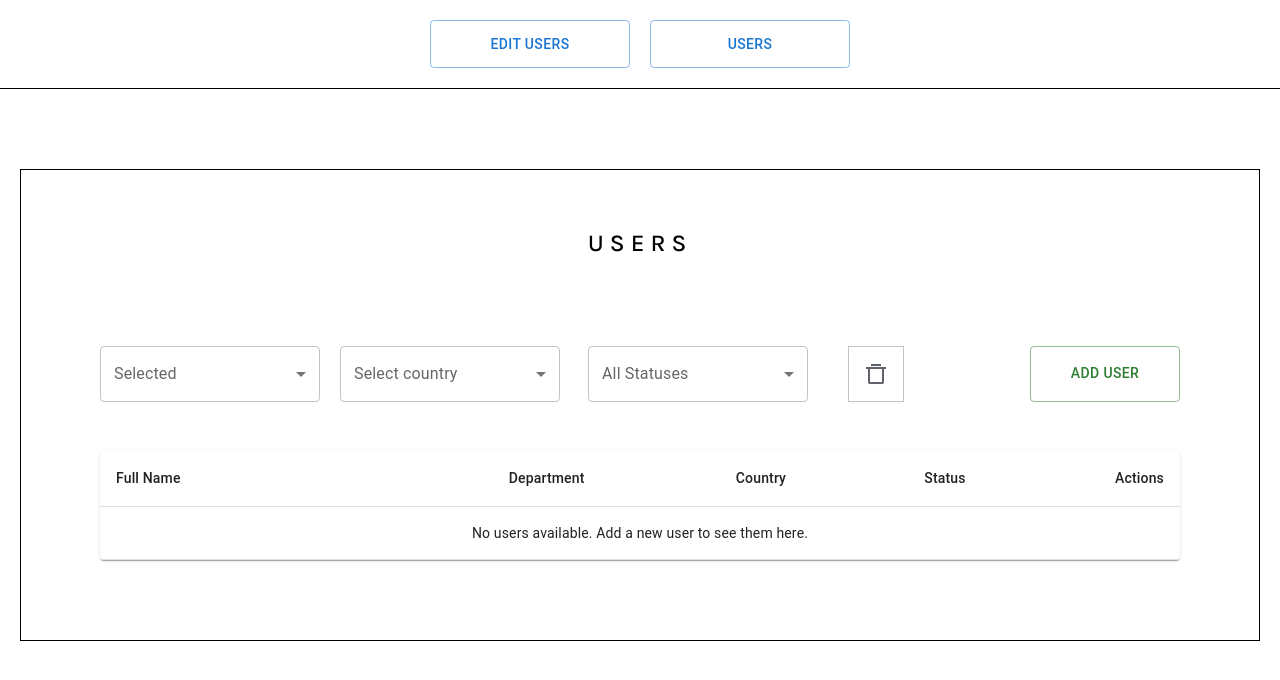
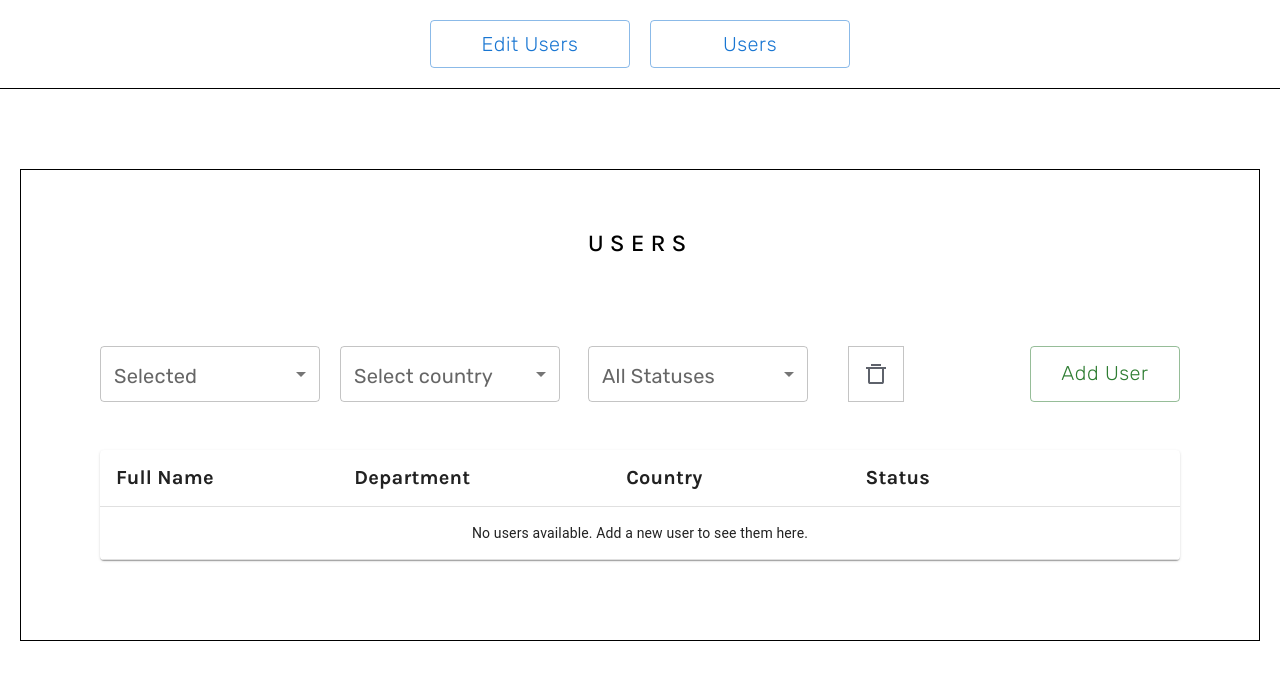
Before and after one commit to serg-hourwitz/users_control, a React (Vite) app: page / in a window 1280 px wide. Shown: the top 680 px of the page. Built offline with nearby package versions, Linux system fonts and the light colour scheme.

Commit message:
added styles

```diff
--- a/src/components/Checkbox/Checkbox.jsx
+++ b/src/components/Checkbox/Checkbox.jsx
@@ -45,7 +45,16 @@ const MultipleSelectCheckmarks = forwardRef((props, ref) => {
   return (
     <div>
       <FormControl sx={{ m: 0, width: 220 }}>
-        <InputLabel id="demo-multiple-checkbox-label">Selected</InputLabel>
+        <InputLabel
+          id="demo-multiple-checkbox-label"
+          sx={{
+            fontFamily: 'var(--f-primary)',
+            fontSize: 'var(--fs-less)',
+            fontWeight: 'var(--fw-reg)',
+          }}
+        >
+          Selected
+        </InputLabel>
         <Select
           labelId="demo-multiple-checkbox-label"
           id="demo-multiple-checkbox"
--- a/src/components/EditUsersButtons/EditUsersButtons.jsx
+++ b/src/components/EditUsersButtons/EditUsersButtons.jsx
@@ -7,14 +7,28 @@ const EditUsersButtons = ({ onUndo, onSave }) => {
       <Buttons
         variant="outlined"
         color="error"
-        sx={{ width: 100, height: 48 }}
+        sx={{
+          width: 100,
+          height: 48,
+          fontSize: 'var(--fs-less)',
+          fontWeight: 'var(--fw-light)',
+          textTransform: 'none',
+          fontFamily: 'var(--f-primary)',
+        }}
         title="Undo"
         onClick={onUndo} // Attach the Undo handler
       />
+
       <Buttons
         variant="outlined"
         color="success"
-        sx={{ width: 200 }}
+        sx={{
+          width: 200,
+          fontSize: 'var(--fs-less)',
+          fontWeight: 'var(--fw-light)',
+          textTransform: 'none',
+          fontFamily: 'var(--f-primary)',
+        }}
         title="Save"
         onClick={onSave} // Attach the Save handler
       />
--- a/src/components/Header/Header.jsx
+++ b/src/components/Header/Header.jsx
@@ -7,14 +7,28 @@ const Header = ({ onEditClick, onUsersClick }) => {
       <div className={styles.buttons}>
         <Button
           variant="outlined"
-          style={{ width: 200, height: 48 }}
+          style={{
+            width: 200,
+            height: 48,
+            fontFamily: 'var(--f-primary)',
+            fontSize: 'var(--fs-less)',
+            fontWeight: 'var(--fw-light)',
+            textTransform: 'none',
+          }}
           onClick={onEditClick}
         >
           Edit Users
         </Button>
         <Button
           variant="outlined"
-          style={{ width: 200, height: 48 }}
+          style={{
+            width: 200,
+            height: 48,
+            fontFamily: 'var(--f-primary)',
+            fontSize: 'var(--fs-less)',
+            fontWeight: 'var(--fw-light)',
+            textTransform: 'none',
+          }}
           onClick={onUsersClick}
         >
           Users
--- a/src/components/Input/Input.jsx
+++ b/src/components/Input/Input.jsx
@@ -9,10 +9,17 @@ const Input = ({ sx, placeholder, value, onChange }) => {
         label="Full Name"
         margin="normal"
         variant="outlined"
-        type='text'
+        type="text"
         placeholder={placeholder}
         value={value || ''} // Ensure a defined value is passed
         onChange={onChange} // Pass the onChange handler
+        InputLabelProps={{
+          sx: {
+            fontSize: 'var(--fs-less)',
+            fontWeight: 'var(--fw-reg)',
+            fontFamily: 'var(--f-primary)',
+          },
+        }}
       />
     </>
   );
--- a/src/components/Modal/Modal.jsx
+++ b/src/components/Modal/Modal.jsx
@@ -60,7 +60,14 @@ export default function BasicModal({ open, handleClose, addUser }) {
           id="modal-modal-title"
           variant="h6"
           component="h2"
-          sx={{ textAlign: 'center', marginBottom: 6, letterSpacing: 6 }}
+          sx={{
+            textAlign: 'center',
+            marginBottom: 6,
+            letterSpacing: 6,
+            fontFamily: 'var(--f-secondary)',
+            fontSize: 'var(--fw-sub)',
+            fontWeight: 'var(--fs-med)',
+          }}
         >
           ADD USER
         </Typography>
@@ -94,14 +101,28 @@ export default function BasicModal({ open, handleClose, addUser }) {
           <Buttons
             variant="outlined"
             color="error"
-            sx={{ width: 100, height: 48 }}
+            sx={{
+              width: 100,
+              height: 48,
+              fontFamily: 'var(--f-primary)',
+              fontSize: 'var(--fw-light)',
+              fontWeight: 'var(--fs-extra-small)',
+              textTransform: 'none',
+            }}
             title="Cancel"
             onClick={handleClose}
           />
           <Buttons
             variant="outlined"
             color="success"
-            sx={{ width: 150, height: 48 }}
+            sx={{
+              width: 150,
+              height: 48,
+              fontFamily: 'var(--f-primary)',
+              fontSize: 'var(--fw-light)',
+              fontWeight: 'var(--fs-extra-small)',
+              textTransform: 'none',
+            }}
             title="Add"
             onClick={handleAddUser}
           />
--- a/src/components/Select/Select.jsx
+++ b/src/components/Select/Select.jsx
@@ -14,7 +14,16 @@ const CustomSelect = ({
 }) => {
   return (
     <FormControl sx={{ m: 1, minWidth: 220, ...sx }}>
-      <InputLabel id={`${label}-label`}>{label}</InputLabel>
+      <InputLabel
+        id={`${label}-label`}
+        sx={{
+          fontFamily: 'var(--f-primary)',
+          fontSize: 'var(--fs-less)',
+          fontWeight: 'var(--fw-reg)',
+        }}
+      >
+        {label}
+      </InputLabel>
       <Select
         labelId={`${label}-label`}
         id={`${label}-select`}
--- a/src/components/Table/Table.jsx
+++ b/src/components/Table/Table.jsx
@@ -19,11 +19,56 @@ export default function BasicTable({ users, setUsers }) {
       <Table sx={{ minWidth: 650 }} aria-label="user table">
         <TableHead>
           <TableRow>
-            <TableCell>Full Name</TableCell>
-            <TableCell align="right">Department</TableCell>
-            <TableCell align="right">Country</TableCell>
-            <TableCell align="right">Status</TableCell>
-            <TableCell align="right">Actions</TableCell>
+            <TableCell
+              sx={{
+                fontFamily: 'var(--f-secondary)',
+                fontWeight: 'var(--fw-bold)',
+                fontSize: 'var(--fs-less)',
+              }}
+            >
+              Full Name
+            </TableCell>
+            <TableCell
+              align="left"
+              sx={{
+                fontFamily: 'var(--f-secondary)',
+                fontWeight: 'var(--fw-bold)',
+                fontSize: 'var(--fs-less)',
+              }}
+            >
+              Department
+            </TableCell>
+            <TableCell
+              align="left"
+              sx={{
+                fontFamily: 'var(--f-secondary)',
+                fontWeight: 'var(--fw-bold)',
+                fontSize: 'var(--fs-less)',
+              }}
+            >
+              Country
+            </TableCell>
+            <TableCell
+              align="center"
+              sx={{
+                fontFamily: 'var(--f-secondary)',
+                fontWeight: 'var(--fw-bold)',
+                fontSize: 'var(--fs-less)',
+              }}
+            >
+              Status
+            </TableCell>
+            <TableCell
+              align="right"
+              sx={{
+                fontFamily: 'var(--f-secondary)',
+                fontWeight: 'var(--fw-bold)',
+                fontSize: 'var(--fs-less)',
+                color: 'var(--c-white)',
+              }}
+            >
+              Actions
+            </TableCell>
           </TableRow>
         </TableHead>
         <TableBody>
@@ -36,13 +81,48 @@ export default function BasicTable({ users, setUsers }) {
           ) : (
             users.map((user, index) => (
               <TableRow key={index}>
-                <TableCell component="th" scope="row">
+                <TableCell
+                  component="th"
+                  scope="row"
+                  sx={{
+                    fontFamily: 'var(--f-primary)',
+                    fontWeight: 'var(--fw - reg)',
+                    fontSize: 'var(--fs-less)',
+                  }}
+                >
                   {user.name}
                 </TableCell>
-                <TableCell align="right">{user.department}</TableCell>
-                <TableCell align="right">{user.country}</TableCell>
-                <TableCell align="right">{user.status}</TableCell>
-                <TableCell align="right">
+                <TableCell
+                  align="left"
+                  sx={{
+                    fontFamily: 'var(--f-primary)',
+                    fontWeight: 'var(--fw-light)',
+                    fontSize: 'var(--fs-less)',
+                  }}
+                >
+                  {user.department}
+                </TableCell>
+                <TableCell
+                  align="rig"
+                  sx={{
+                    fontFamily: 'var(--f-primary)',
+                    fontWeight: 'var(--fw-light)',
+                    fontSize: 'var(--fs-less)',
+                  }}
+                >
+                  {user.country}
+                </TableCell>
+                <TableCell
+                  align="center"
+                  sx={{
+                    fontFamily: 'var(--f-primary)',
+                    fontWeight: 'var(--fw-light)',
+                    fontSize: 'var(--fs-less)',
+                  }}
+                >
+                  {user.status}
+                </TableCell>
+                <TableCell align="center">
                   <DustBin onClick={() => deleteUser(index)} />
                 </TableCell>
               </TableRow>
--- a/src/components/Users/Users.jsx
+++ b/src/components/Users/Users.jsx
@@ -71,7 +71,15 @@ const Users = () => {
           <Buttons
             variant="outlined"
             color="success"
-            sx={{ width: 150, height: 56, marginLeft: 'auto' }}
+            sx={{
+              width: 150,
+              height: 56,
+              marginLeft: 'auto',
+              fontFamily: 'var(--f-primary)',
+              fontSize: 'var(--fs-less)',
+              fontWeight: 'var(--fw-light)',
+              textTransform: 'none',
+            }}
             title="Add User"
             onClick={handleOpenModal} // Open modal on button click
           />
--- a/src/styles/variables.css
+++ b/src/styles/variables.css
@@ -24,4 +24,6 @@
   --c-white: #ffffff;
   --c-explosive-grey: #C4C4C4;
   --c-script-ink: #5E626B;
+  --c-magnesium: #C2C2C2;
+  --c-kon: #1B2438;
 }
```
